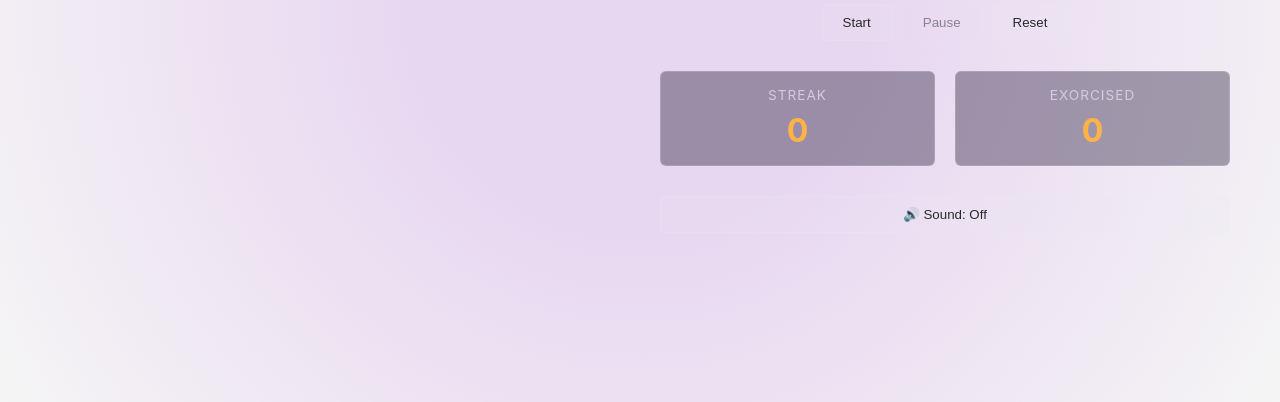
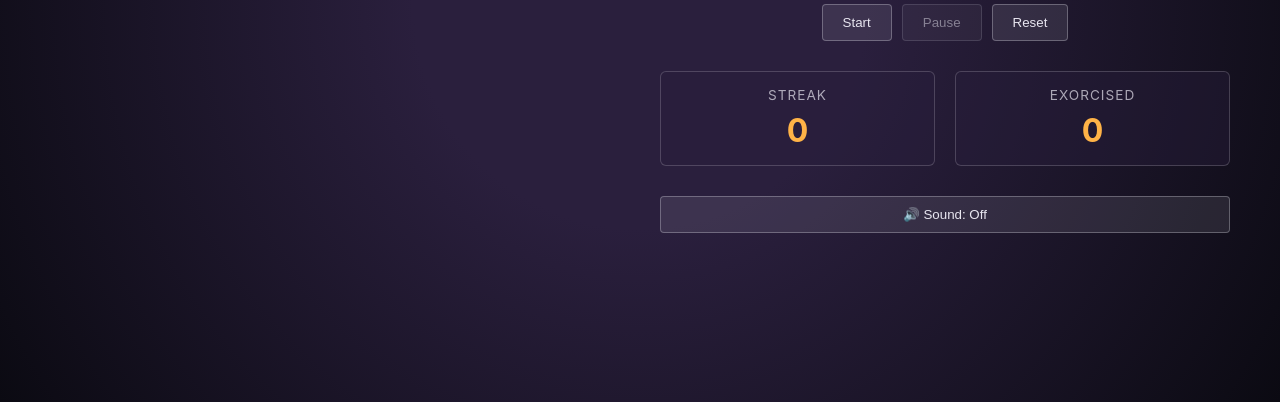
Before and after one commit to itznisila/haunted-study-tracker, a website with bundled scripts: page index.html in a window 1280 px wide. Shown: the part 398-800 px from the top of the page. Built offline with nearby package versions, Linux system fonts and the light colour scheme; a web font is replaced by a local one.

Commit message:
Task 5: ghost layer complete, CSS fixes

```diff
--- a/styles.css
+++ b/styles.css
@@ -18,16 +18,6 @@
   --size-ghost-small: 60px;
   --size-ghost-med: 100px;
   --size-ghost-large: 150px;
-}
-
-/* Import fonts */
-@import url("https://fonts.googleapis.com/css2?family=Inter:wght@400;500;600;700&display=swap");
-
-@font-face {
-  font-family: "Creepster";
-  src: url("https://fonts.gstatic.com/s/creepster/v21/AlZa_z1Zlz4lXt3GtOEVUQ.woff2") format("woff2");
-  font-weight: 400;
-  font-style: normal;
 }
 
 /* Reset and base */
@@ -95,7 +85,7 @@ html, body {
   flex-direction: column;
   overflow-y: auto;
   padding-right: 10px;
-  pointer-events: auto;
+  pointer-events: none; /* empty space lets clicks reach ghosts */
 }
 
 .task-section h1 {
@@ -262,7 +252,7 @@ html, body {
   justify-content: flex-start;
   overflow-y: auto;
   padding-right: 10px;
-  pointer-events: auto;
+  pointer-events: none; /* empty space lets clicks reach ghosts */
 }
 
 .timer-section h2 {
@@ -618,31 +608,10 @@ html, body {
   }
 }
 
-/* Dark mode (default) */
-@media (prefers-color-scheme: dark) {
-  .room {
-    background: radial-gradient(
-      circle at 50% 50%,
-      rgb(42, 31, 61) calc(30% + var(--room-light) * 20%),
-      var(--color-black) 100%
-    );
-  }
+/* Only real controls catch clicks; empty space lets clicks reach ghosts */
+.task-form,
+.task-item,
+.timer-controls,
+.controls {
+  pointer-events: auto;
 }
-
-/* Light mode support (optional) */
-@media (prefers-color-scheme: light) {
-  :root {
-    --color-black: #f5f5f5;
-    --color-purple: #e8d7f1;
-    --color-ghost-white: #2a2a2a;
-    --color-anger-red: #d32f2f;
-  }
-
-  .room {
-    background: radial-gradient(
-      circle at 50% 50%,
-      rgb(232, 215, 241) calc(30% + var(--room-light) * 20%),
-      #f5f5f5 100%
-    );
-  }
-}
```
